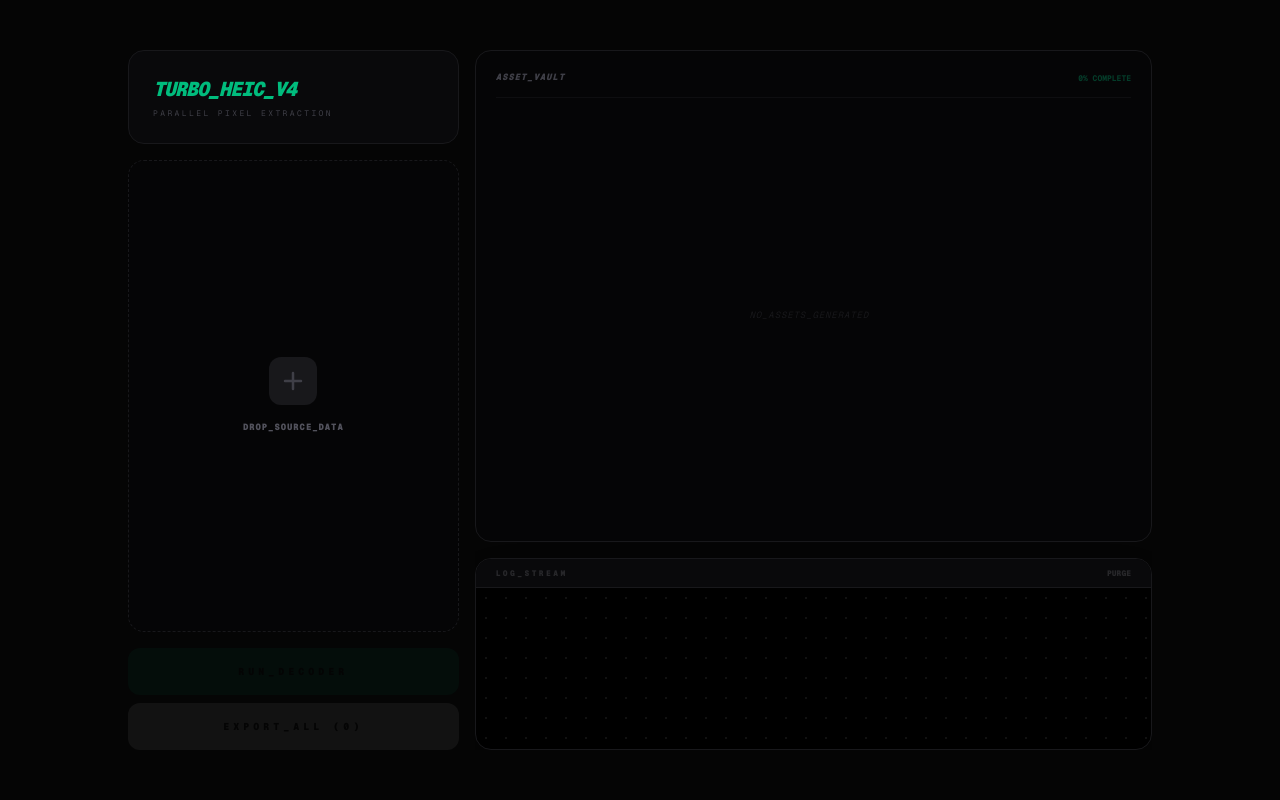
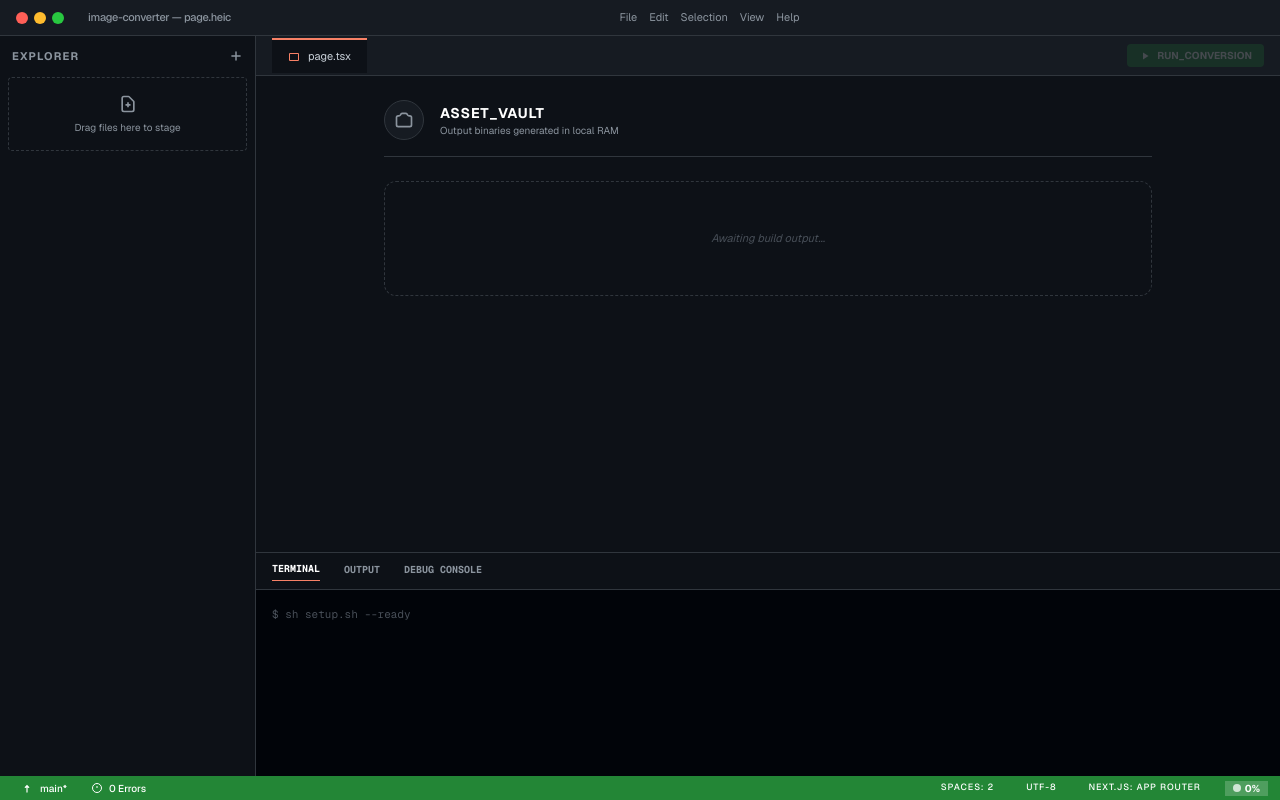
Before and after one commit to theneerajsahani/image-file-converter, a Next.js app: page / in a window 1280 px wide. Built offline with nearby package versions, Linux system fonts and the light colour scheme.

Commit message:
V5.0: Complete UI overhaul to VS Code / IDE aesthetic

```diff
--- a/src/app/page.tsx
+++ b/src/app/page.tsx
@@ -48,18 +48,17 @@ export default function Home() {
     }).slice(0, 100);
 
     if (validFiles.length === 0) {
-      addLog("INVALID_INPUT: HEIC_REQUIRED", "error");
+      addLog("ENOENT: No HEIC/HEIF files in payload", "error");
       return;
     }
 
     setFiles(validFiles);
     setResults([]);
     setProgress(0);
-    addLog(`SYSTEM: ${validFiles.length} FILES_STAGED`, "info");
+    addLog(`GIT: Staged ${validFiles.length} changes for processing`, "info");
   };
 
   const convertSingleFile = async (file: File, heicDecode: any): Promise<ConvertedFile> => {
-    try {
     const buffer = await file.arrayBuffer();
     const { width, height, data } = await heicDecode({ buffer: new Uint8Array(buffer) });
 
@@ -67,7 +66,7 @@ export default function Home() {
     canvas.width = width;
     canvas.height = height;
     const ctx = canvas.getContext("2d");
-      if (!ctx) throw new Error("CANVAS_INIT_FAIL");
+    if (!ctx) throw new Error("CANVAS_CONTEXT_FAIL");
 
     const imageData = new ImageData(new Uint8ClampedArray(data), width, height);
     ctx.putImageData(imageData, 0, 0);
@@ -82,13 +81,10 @@ export default function Home() {
             blob: blob
           });
         } else {
-            reject(new Error("BLOB_GEN_FAIL"));
+          reject(new Error("BLOB_INVALID"));
         }
-        }, "image/jpeg", 0.8);
+      }, "image/jpeg", 0.85);
     });
-    } catch (err: any) {
-      throw new Error(err?.message || "DECODE_ERR");
-    }
   };
 
   const convertImages = async () => {
@@ -96,32 +92,27 @@ export default function Home() {
     setIsConverting(true);
     setResults([]);
     setProgress(0);
-    addLog("TURBO_MODE: INITIALIZING_CORES", "process");
+    addLog("NPM: Starting conversion build...", "process");
 
     try {
       const lib: any = await import("heic-decode");
       const decode = lib.default || lib;
 
       const total = files.length;
-      addLog("ENGINE: SEQUENTIAL_MODE_ACTIVE", "info");
-
       for (let i = 0; i < files.length; i++) {
         const file = files[i];
-        addLog(`START: ${file.name} [${i+1}/${total}]`, "process");
-
+        addLog(`BUILD: [${i+1}/${total}] processing ${file.name}...`, "process");
         try {
           const res = await convertSingleFile(file, decode);
           setResults(prev => [...prev, res]);
-          addLog(`DONE: ${res.name}`, "success");
+          addLog(`SUCCESS: ${res.name} compiled in browser`, "success");
         } catch (err: any) {
-          addLog(`FAIL: ${file.name} (${err.message})`, "error");
+          addLog(`ERROR: ${file.name} failed to compile`, "error");
         }
-
         setProgress(Math.round(((i + 1) / total) * 100));
-        // Minimal delay just to keep the UI snappy
-        await new Promise(r => setTimeout(r, 10));
+        await new Promise(r => setTimeout(r, 50));
       }
-      addLog("BATCH_COMPLETE", "success");
+      addLog("DONE: All assets generated.", "success");
     } catch (error: any) {
       addLog(`FATAL: ${error?.message}`, "error");
     } finally {
@@ -130,7 +121,7 @@ export default function Home() {
   };
 
   const downloadZip = async () => {
-    addLog("ZIPPING_ASSETS", "process");
+    addLog("PACK: Bundling assets into .zip archive...", "process");
     const JSZip = (await import("jszip")).default;
     const zip = new JSZip();
     results.forEach(res => zip.file(res.name, res.blob));
@@ -138,95 +129,153 @@ export default function Home() {
     const url = URL.createObjectURL(content);
     const link = document.createElement("a");
     link.href = url;
-    link.download = "batch_export.zip";
+    link.download = "assets_build.zip";
     link.click();
-    addLog("ARCHIVE_READY", "success");
+    addLog("PACK: Archive delivered.", "success");
   };
 
   return (
-    <div className="h-screen w-full bg-[#050505] text-zinc-400 font-mono p-4 flex items-center justify-center overflow-hidden">
-      <div className="w-full max-w-5xl h-full max-h-[700px] grid grid-cols-1 md:grid-cols-12 gap-4">
+    <div className="h-screen w-full bg-[#0d1117] text-[#c9d1d9] font-sans flex flex-col overflow-hidden">
 
-        {/* Left Panel: Controls */}
-        <div className="md:col-span-4 flex flex-col gap-4 overflow-hidden">
-          <div className="bg-zinc-950 border border-zinc-900 rounded-2xl p-6 flex flex-col shrink-0">
-            <h1 className="text-xl font-black tracking-tighter text-emerald-500 uppercase italic">TURBO_HEIC_V4</h1>
-            <p className="text-[8px] text-zinc-700 uppercase tracking-[0.3em] mt-1">Parallel Pixel Extraction</p>
+      {/* Title Bar */}
+      <div className="h-9 bg-[#161b22] border-b border-[#30363d] flex items-center justify-between px-3 shrink-0">
+        <div className="flex items-center gap-6">
+          <div className="flex gap-1.5 ml-1">
+            <div className="w-3 h-3 rounded-full bg-[#ff5f57]" />
+            <div className="w-3 h-3 rounded-full bg-[#febc2e]" />
+            <div className="w-3 h-3 rounded-full bg-[#28c840]" />
+          </div>
+          <span className="text-[11px] text-[#8b949e] font-medium tracking-tight">image-converter — page.heic</span>
+        </div>
+        <div className="flex items-center gap-3 text-[11px] text-[#8b949e]">
+          <span className="hover:text-white cursor-pointer transition-colors">File</span>
+          <span className="hover:text-white cursor-pointer transition-colors">Edit</span>
+          <span className="hover:text-white cursor-pointer transition-colors">Selection</span>
+          <span className="hover:text-white cursor-pointer transition-colors">View</span>
+          <span className="hover:text-white cursor-pointer transition-colors">Help</span>
+        </div>
+        <div className="w-20" />
       </div>
 
+      <div className="flex-1 flex overflow-hidden">
+
+        {/* Sidebar */}
+        <div className="w-64 bg-[#0d1117] border-r border-[#30363d] flex flex-col shrink-0">
+          <div className="p-3 text-[11px] font-bold text-[#8b949e] tracking-widest uppercase flex justify-between items-center">
+            <span>Explorer</span>
+            <svg className="w-3.5 h-3.5" fill="none" stroke="currentColor" viewBox="0 0 24 24"><path d="M5 12h14M12 5v14" strokeWidth="2.5" strokeLinecap="round" /></svg>
+          </div>
+
+          {/* File Drop Area in Sidebar */}
           <div
             onDragOver={(e) => { e.preventDefault(); setIsDragging(true); }}
             onDragLeave={() => setIsDragging(false)}
             onDrop={(e) => { e.preventDefault(); setIsDragging(false); handleFiles(e.dataTransfer.files); }}
             className={`
-              relative flex-1 border border-dashed rounded-2xl flex flex-col items-center justify-center gap-4 transition-all
-              ${isDragging ? "border-emerald-500 bg-emerald-500/[0.02]" : "border-zinc-900 bg-zinc-950/20 hover:bg-zinc-950/40"}
+              mx-2 mb-2 p-4 border border-dashed rounded flex flex-col items-center justify-center gap-2 transition-all cursor-pointer
+              ${isDragging ? "border-[#58a6ff] bg-[#58a6ff]/5" : "border-[#30363d] hover:bg-[#161b22]"}
             `}
           >
-            <input type="file" accept=".heic,.heif" multiple onChange={(e) => handleFiles(e.target.files)} className="absolute inset-0 w-full h-full opacity-0 cursor-pointer z-20" />
-            <div className={`w-12 h-12 rounded-xl flex items-center justify-center transition-all ${isDragging ? 'bg-emerald-500 text-black' : 'bg-zinc-900 text-zinc-700'}`}>
-              <svg className="w-6 h-6" fill="none" stroke="currentColor" viewBox="0 0 24 24"><path d="M12 4v16m8-8H4" strokeWidth="2.5" strokeLinecap="round" /></svg>
-            </div>
-            <div className="text-center">
-              <p className="text-[9px] font-black uppercase tracking-widest text-zinc-600">Drop_Source_Data</p>
-              {files.length > 0 && <p className="text-[8px] text-emerald-500/50 mt-1">{files.length} UNIT(S) STAGED</p>}
-            </div>
+            <input type="file" accept=".heic,.heif" multiple onChange={(e) => handleFiles(e.target.files)} className="absolute inset-0 w-full h-full opacity-0 cursor-pointer" />
+            <svg className="w-5 h-5 text-[#8b949e]" fill="none" stroke="currentColor" viewBox="0 0 24 24"><path d="M9 13h6m-3-3v6m5 5H7a2 2 0 01-2-2V5a2 2 0 012-2h5.586a1 1 0 01.707.293l5.414 5.414a1 1 0 01.293.707V19a2 2 0 01-2 2z" strokeWidth="2" /></svg>
+            <span className="text-[10px] text-center text-[#8b949e] leading-tight">Drag files here to stage</span>
           </div>
 
-          <div className="flex flex-col gap-2 shrink-0">
-            <button
-              onClick={convertImages}
-              disabled={files.length === 0 || isConverting}
-              className="w-full py-4 bg-emerald-600 text-black rounded-xl font-black text-[10px] uppercase tracking-[0.4em] hover:bg-emerald-400 disabled:opacity-5 transition-all"
-            >
-              {isConverting ? "TURBO_ACTIVE" : "RUN_DECODER"}
-            </button>
-            <button
-              onClick={downloadZip}
-              disabled={results.length === 0 || isConverting}
-              className="w-full py-4 bg-white text-black rounded-xl font-black text-[10px] uppercase tracking-[0.4em] hover:bg-zinc-200 disabled:opacity-5 transition-all"
-            >
-              EXPORT_ALL ({results.length})
-            </button>
-          </div>
-        </div>
-
-        {/* Right Panel: Logs and Output */}
-        <div className="md:col-span-8 flex flex-col gap-4 overflow-hidden h-full">
-
-          {/* Output Vault */}
-          <div className="flex-1 bg-zinc-950/30 rounded-2xl border border-zinc-900 p-5 flex flex-col overflow-hidden">
-            <div className="flex justify-between items-center border-b border-zinc-900/50 pb-3 mb-3">
-              <span className="text-[9px] font-black text-zinc-700 uppercase tracking-widest italic">Asset_Vault</span>
-              <span className="text-[8px] text-emerald-500/30 font-bold">{progress}% COMPLETE</span>
-            </div>
-            <div className="flex-1 overflow-y-auto pr-2 custom-scrollbar space-y-1">
-              {results.length === 0 && <div className="h-full flex items-center justify-center text-zinc-900 text-[9px] italic tracking-widest">NO_ASSETS_GENERATED</div>}
-              {results.map((res) => (
-                <div key={res.id} className="flex items-center justify-between p-2 bg-black rounded-lg border border-zinc-900/50 hover:border-emerald-500/20 transition-colors">
-                  <span className="truncate text-zinc-600 text-[9px] max-w-[400px]">{res.name}</span>
-                  <a href={res.url} download={res.name} className="text-emerald-500 font-black text-[9px] hover:text-emerald-300 uppercase tracking-tighter ml-4">Pull</a>
+          <div className="flex-1 overflow-y-auto px-2 space-y-0.5 custom-scrollbar">
+            {files.map((file, i) => (
+              <div key={i} className="flex items-center gap-2 p-1.5 hover:bg-[#161b22] rounded group cursor-default">
+                <svg className="w-3.5 h-3.5 text-[#e3b341]" fill="currentColor" viewBox="0 0 24 24"><path d="M13 2H6a2 2 0 00-2 2v16a2 2 0 002 2h12a2 2 0 002-2V9z" /></svg>
+                <span className="text-[11px] truncate text-[#c9d1d9] group-hover:text-white">{file.name}</span>
               </div>
             ))}
           </div>
         </div>
 
-          {/* Console Buffer */}
-          <div className="h-48 bg-black border border-zinc-900 rounded-2xl overflow-hidden flex flex-col shadow-2xl">
-            <div className="bg-zinc-950 px-5 py-2 border-b border-zinc-900 flex justify-between items-center shrink-0">
-              <span className="text-[8px] font-black text-zinc-800 tracking-[0.3em] uppercase">Log_Stream</span>
-              <button onClick={() => setLogs([])} className="text-[8px] text-zinc-800 hover:text-zinc-600 font-black uppercase">Purge</button>
+        {/* Main Editor Area */}
+        <div className="flex-1 flex flex-col bg-[#0d1117] overflow-hidden">
+
+          {/* Editor Header / Action Bar */}
+          <div className="h-10 bg-[#161b22] border-b border-[#30363d] flex items-center justify-between px-4">
+            <div className="flex items-center gap-1">
+               <div className="bg-[#0d1117] px-4 py-2 border-t-2 border-[#f78166] text-[11px] flex items-center gap-2">
+                 <svg className="w-3 h-3 text-[#f78166]" fill="currentColor" viewBox="0 0 24 24"><path d="M20 4H4a2 2 0 00-2 2v12a2 2 0 002 2h16a2 2 0 002-2V6a2 2 0 00-2-2zM4 18V6h16v12H4z" /></svg>
+                 page.tsx
                </div>
-            <div className="flex-1 overflow-y-auto p-4 space-y-1 font-mono text-[9px] custom-scrollbar bg-[radial-gradient(#111_1px,transparent_1px)] bg-[size:20px_20px]">
+            </div>
+            <div className="flex items-center gap-2">
+              <button
+                onClick={convertImages}
+                disabled={files.length === 0 || isConverting}
+                className="px-3 py-1 bg-[#238636] hover:bg-[#2ea043] text-white text-[10px] font-bold rounded flex items-center gap-1.5 transition-all disabled:opacity-20"
+              >
+                <svg className="w-3 h-3" fill="currentColor" viewBox="0 0 24 24"><path d="M8 5v14l11-7z" /></svg>
+                {isConverting ? "RUNNING..." : "RUN_CONVERSION"}
+              </button>
+              {results.length > 0 && !isConverting && (
+                <button
+                  onClick={downloadZip}
+                  className="px-3 py-1 bg-[#21262d] hover:bg-[#30363d] border border-[#30363d] text-[#c9d1d9] text-[10px] font-bold rounded flex items-center gap-1.5 transition-all"
+                >
+                  <svg className="w-3 h-3" fill="none" stroke="currentColor" viewBox="0 0 24 24"><path d="M4 16v1a3 3 0 003 3h10a3 3 0 003-3v-1m-4-4l-4 4m0 0l-4-4m4 4V4" strokeWidth="2.5" /></svg>
+                  BUILD_ZIP
+                </button>
+              )}
+            </div>
+          </div>
+
+          {/* Editor Content (Results) */}
+          <div className="flex-1 overflow-y-auto p-6 bg-[#0d1117] custom-scrollbar">
+             <div className="max-w-3xl mx-auto space-y-6">
+                <div className="flex items-center gap-4 border-b border-[#30363d] pb-4">
+                  <div className="w-10 h-10 rounded-full bg-[#161b22] border border-[#30363d] flex items-center justify-center">
+                    <svg className="w-5 h-5 text-[#8b949e]" fill="none" stroke="currentColor" viewBox="0 0 24 24"><path d="M3 9a2 2 0 012-2h.93a2 2 0 001.664-.89l.812-1.22A2 2 0 0110.07 4h3.86a2 2 0 011.664.89l.812 1.22A2 2 0 0018.07 7H19a2 2 0 012 2v9a2 2 0 01-2 2H5a2 2 0 01-2-2V9z" strokeWidth="2" /></svg>
+                  </div>
+                  <div>
+                    <h2 className="text-sm font-bold text-white uppercase tracking-wider">Asset_Vault</h2>
+                    <p className="text-[10px] text-[#8b949e]">Output binaries generated in local RAM</p>
+                  </div>
+                </div>
+
+                <div className="grid grid-cols-1 sm:grid-cols-2 gap-3">
+                  {results.map((res) => (
+                    <div key={res.id} className="p-3 bg-[#161b22] border border-[#30363d] rounded-lg flex items-center justify-between group hover:border-[#58a6ff]/50 transition-all">
+                      <div className="flex flex-col gap-0.5">
+                        <span className="text-[10px] font-mono text-[#c9d1d9] truncate w-32">{res.name}</span>
+                        <span className="text-[9px] text-[#238636] font-bold uppercase">Success</span>
+                      </div>
+                      <a href={res.url} download={res.name} className="p-2 bg-[#21262d] text-[#c9d1d9] rounded hover:text-[#58a6ff] hover:bg-[#30363d] transition-all">
+                        <svg className="w-4 h-4" fill="none" stroke="currentColor" viewBox="0 0 24 24"><path d="M4 16v1a3 3 0 003 3h10a3 3 0 003-3v-1m-4-4l-4 4m0 0l-4-4m4 4V4" strokeWidth="2.5" /></svg>
+                      </a>
+                    </div>
+                  ))}
+                  {results.length === 0 && (
+                    <div className="col-span-full py-12 flex flex-col items-center justify-center text-[#484f58] border border-dashed border-[#30363d] rounded-xl">
+                      <p className="text-[11px] italic">Awaiting build output...</p>
+                    </div>
+                  )}
+                </div>
+             </div>
+          </div>
+
+          {/* Integrated Terminal */}
+          <div className="h-56 bg-[#010409] border-t border-[#30363d] flex flex-col shrink-0 font-mono">
+            <div className="px-4 py-2 flex items-center gap-6 border-b border-[#30363d] bg-[#0d1117] shrink-0">
+               <span className="text-[10px] font-bold text-white border-b border-[#f78166] pb-1 cursor-default uppercase">Terminal</span>
+               <span className="text-[10px] font-bold text-[#8b949e] pb-1 cursor-pointer hover:text-white uppercase">Output</span>
+               <span className="text-[10px] font-bold text-[#8b949e] pb-1 cursor-pointer hover:text-white uppercase">Debug Console</span>
+            </div>
+            <div className="flex-1 overflow-y-auto p-4 space-y-1 text-[11px] custom-scrollbar">
+               {logs.length === 0 && <div className="text-[#484f58]">$ sh setup.sh --ready</div>}
                {logs.map((log) => (
-                <div key={log.id} className="flex gap-3 leading-tight opacity-80 hover:opacity-100 transition-opacity">
-                  <span className="text-zinc-900 shrink-0 select-none">{log.timestamp}</span>
+                 <div key={log.id} className="flex gap-4">
+                   <span className="text-[#484f58] shrink-0">{log.timestamp}</span>
                    <span className={`
-                    ${log.type === "success" ? "text-emerald-800" : ""}
-                    ${log.type === "error" ? "text-red-900" : ""}
-                    ${log.type === "process" ? "text-blue-900" : ""}
-                    ${log.type === "info" ? "text-zinc-800" : ""}
+                     ${log.type === "success" ? "text-[#3fb950]" : ""}
+                     ${log.type === "error" ? "text-[#f85149]" : ""}
+                     ${log.type === "process" ? "text-[#a5d6ff]" : ""}
+                     ${log.type === "info" ? "text-[#8b949e]" : ""}
                    `}>
+                     <span className="mr-2">{log.type === "process" ? "λ" : log.type === "success" ? "✓" : log.type === "error" ? "×" : "$"}</span>
                      {log.message}
                    </span>
                  </div>
@@ -238,11 +287,34 @@ export default function Home() {
         </div>
       </div>
 
+      {/* Bottom Status Bar */}
+      <div className="h-6 bg-[#238636] flex items-center justify-between px-3 text-[10px] text-white shrink-0 font-medium">
+        <div className="flex items-center gap-4">
+           <div className="flex items-center gap-1.5 hover:bg-white/10 px-2 h-full cursor-pointer transition-colors">
+             <svg className="w-3.5 h-3.5" fill="currentColor" viewBox="0 0 24 24"><path d="M15 11l-3-3-3 3M12 8v11" stroke="currentColor" strokeWidth="2" strokeLinecap="round" /></svg>
+             <span>main*</span>
+           </div>
+           <div className="flex items-center gap-1.5">
+             <svg className="w-3 h-3" fill="none" stroke="currentColor" viewBox="0 0 24 24"><path d="M12 8v4m0 4h.01M21 12a9 9 0 11-18 0 9 9 0 0118 0z" strokeWidth="2" /></svg>
+             <span>0 Errors</span>
+           </div>
+        </div>
+        <div className="flex items-center gap-4">
+           <span className="hover:bg-white/10 px-2 h-full flex items-center cursor-default uppercase tracking-widest text-[9px]">Spaces: 2</span>
+           <span className="hover:bg-white/10 px-2 h-full flex items-center cursor-default uppercase tracking-widest text-[9px]">UTF-8</span>
+           <span className="hover:bg-white/10 px-2 h-full flex items-center cursor-default uppercase tracking-widest text-[9px]">Next.js: App Router</span>
+           <div className="flex items-center gap-1 bg-white/20 px-2 h-full">
+             <div className="w-2 h-2 rounded-full bg-white animate-pulse" />
+             <span className="font-bold">{progress}%</span>
+           </div>
+        </div>
+      </div>
+
       <style jsx global>{`
-        .custom-scrollbar::-webkit-scrollbar { width: 2px; height: 2px; }
+        .custom-scrollbar::-webkit-scrollbar { width: 4px; height: 4px; }
         .custom-scrollbar::-webkit-scrollbar-track { background: transparent; }
-        .custom-scrollbar::-webkit-scrollbar-thumb { background: #111; border-radius: 10px; }
-        .custom-scrollbar::-webkit-scrollbar-thumb:hover { background: #1a1a1a; }
+        .custom-scrollbar::-webkit-scrollbar-thumb { background: #30363d; border-radius: 10px; }
+        .custom-scrollbar::-webkit-scrollbar-thumb:hover { background: #484f58; }
         body { overflow: hidden; }
       `}</style>
     </div>
```
Lines whose indentation alone changed are shown as unchanged.
